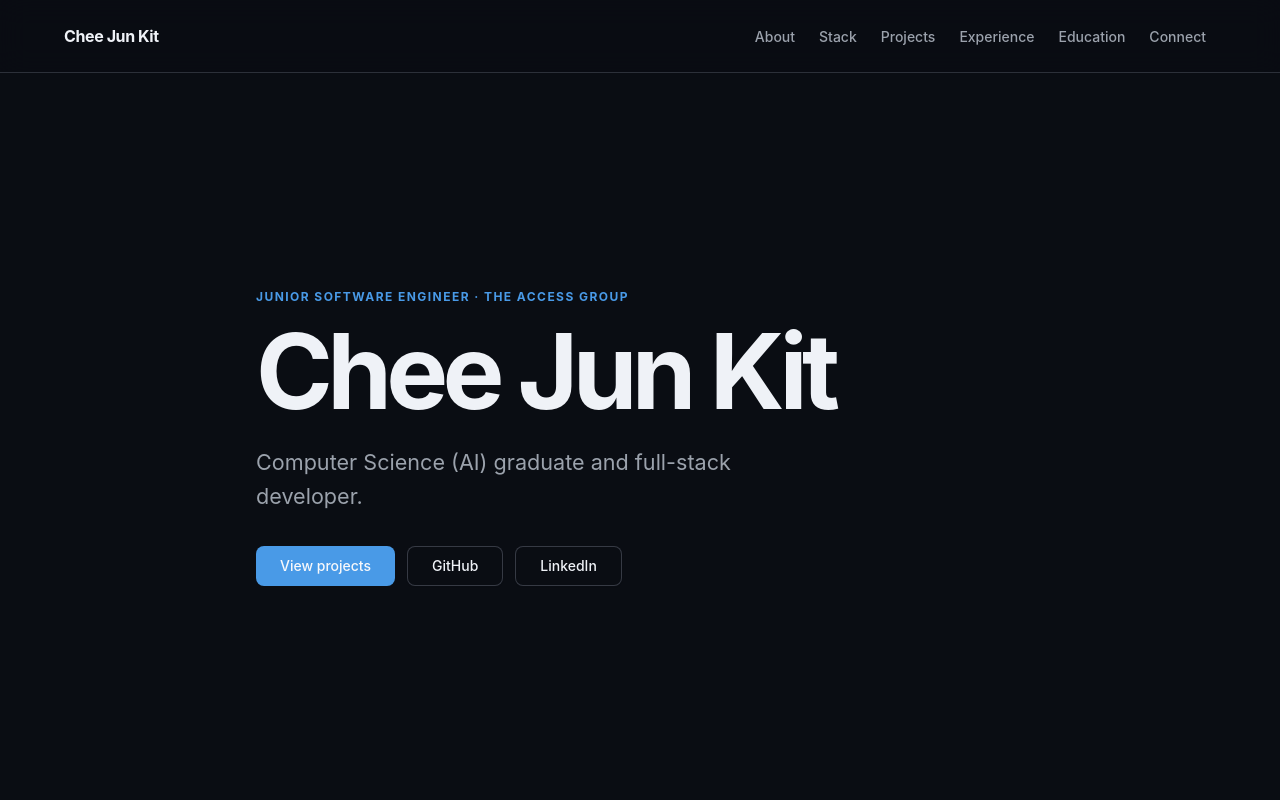
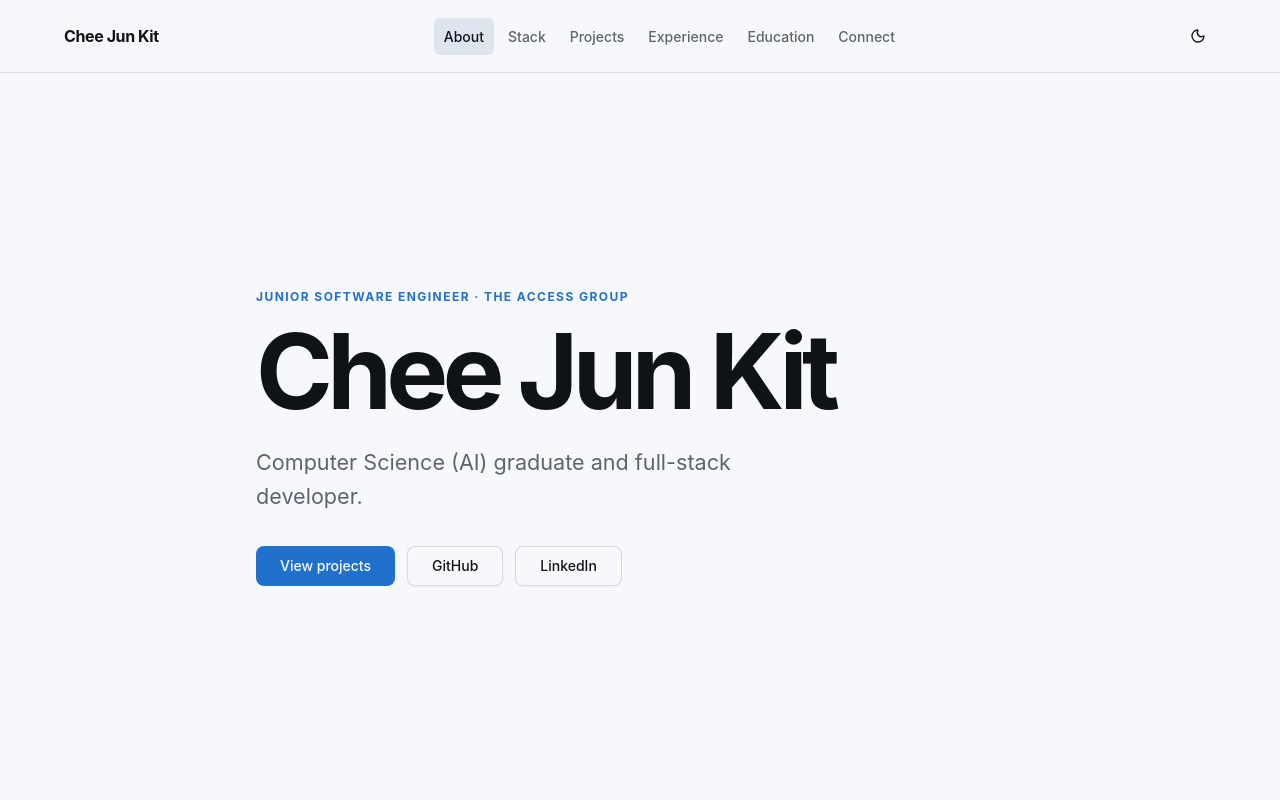
Before and after one commit to JunKit2003/PortfolioWebsite, a React (Vite) app in the folder frontend/: page / in a window 1280 px wide. Shown: the top 800 px of the page. Built offline with nearby package versions, Linux system fonts and the light colour scheme.

Commit message:
feat: add persisted dark/light theme toggle

```diff
--- a/frontend/index.html
+++ b/frontend/index.html
@@ -5,6 +5,17 @@
     <link rel="icon" type="image/svg+xml" href="/favicon.svg" />
     <meta name="viewport" content="width=device-width, initial-scale=1.0" />
     <title>Chee Jun Kit | Portfolio</title>
+    <script>
+      (function () {
+        try {
+          var stored = localStorage.getItem("theme")
+          var prefersLight = window.matchMedia("(prefers-color-scheme: light)").matches
+          if (stored === "light" || (!stored && prefersLight)) {
+            document.documentElement.classList.add("light")
+          }
+        } catch (error) {}
+      })()
+    </script>
   </head>
   <body>
     <div id="root"></div>
--- a/frontend/src/components/SiteHeader.tsx
+++ b/frontend/src/components/SiteHeader.tsx
@@ -1,7 +1,9 @@
-import { useEffect, useRef, useState } from "react"
+import { useEffect, useState } from "react"
 import { Menu, X } from "lucide-react"
 
+import { ThemeToggle } from "@/components/ThemeToggle"
 import { Button } from "@/components/ui/button"
+import { useActiveSection } from "@/hooks/useActiveSection"
 
 const navigationItems = [
   { href: "#about", label: "About" },
@@ -12,18 +14,17 @@ const navigationItems = [
   { href: "#connect", label: "Connect" },
 ]
 
+const sectionIds = navigationItems.map((item) => item.href.slice(1))
+
 export function SiteHeader() {
   const [isMenuOpen, setIsMenuOpen] = useState(false)
-  const menuButtonRef = useRef<HTMLButtonElement>(null)
+  const activeSection = useActiveSection(sectionIds)
 
   useEffect(() => {
     if (!isMenuOpen) return
 
     const closeOnEscape = (event: KeyboardEvent) => {
-      if (event.key === "Escape") {
-        setIsMenuOpen(false)
-        menuButtonRef.current?.focus()
-      }
+      if (event.key === "Escape") setIsMenuOpen(false)
     }
 
     window.addEventListener("keydown", closeOnEscape)
@@ -36,25 +37,36 @@ export function SiteHeader() {
         <a className="site-brand" href="#about" onClick={() => setIsMenuOpen(false)}>
           Chee Jun Kit
         </a>
+        <div className={isMenuOpen ? "site-nav-links is-open" : "site-nav-links"} id="primary-navigation">
+          {navigationItems.map((item) => {
+            const isActive = activeSection === item.href.slice(1)
+            return (
+              <a
+                aria-current={isActive ? "page" : undefined}
+                className={isActive ? "is-active" : undefined}
+                href={item.href}
+                key={item.href}
+                onClick={() => setIsMenuOpen(false)}
+              >
+                {item.label}
+              </a>
+            )
+          })}
+        </div>
+        <div className="site-nav-actions">
+          <ThemeToggle />
           <Button
             aria-controls="primary-navigation"
             aria-expanded={isMenuOpen}
             aria-label={isMenuOpen ? "Close navigation" : "Open navigation"}
             className="site-nav-toggle"
             onClick={() => setIsMenuOpen((open) => !open)}
-          ref={menuButtonRef}
             size="icon"
             type="button"
             variant="ghost"
           >
             {isMenuOpen ? <X aria-hidden="true" /> : <Menu aria-hidden="true" />}
           </Button>
-        <div className={isMenuOpen ? "site-nav-links is-open" : "site-nav-links"} id="primary-navigation">
-          {navigationItems.map((item) => (
-            <a href={item.href} key={item.href} onClick={() => setIsMenuOpen(false)}>
-              {item.label}
-            </a>
-          ))}
         </div>
       </nav>
     </header>
--- /dev/null
+++ b/frontend/src/components/ThemeToggle.tsx
@@ -0,0 +1,36 @@
+import { useEffect, useState } from "react"
+import { Moon, Sun } from "lucide-react"
+
+import { Button } from "@/components/ui/button"
+
+type Theme = "dark" | "light"
+
+function getInitialTheme(): Theme {
+  if (typeof document === "undefined") return "dark"
+  return document.documentElement.classList.contains("light") ? "light" : "dark"
+}
+
+export function ThemeToggle() {
+  const [theme, setTheme] = useState<Theme>(getInitialTheme)
+  const isLight = theme === "light"
+
+  useEffect(() => {
+    document.documentElement.classList.toggle("light", isLight)
+    try {
+      localStorage.setItem("theme", theme)
+    } catch (error) {}
+  }, [isLight, theme])
+
+  return (
+    <Button
+      aria-label={isLight ? "Switch to dark theme" : "Switch to light theme"}
+      aria-pressed={isLight}
+      onClick={() => setTheme(isLight ? "dark" : "light")}
+      size="icon"
+      type="button"
+      variant="ghost"
+    >
+      {isLight ? <Moon aria-hidden="true" /> : <Sun aria-hidden="true" />}
+    </Button>
+  )
+}
--- /dev/null
+++ b/frontend/src/hooks/useActiveSection.ts
@@ -0,0 +1,28 @@
+import { useEffect, useState } from "react"
+
+export function useActiveSection(ids: string[]): string {
+  const [activeId, setActiveId] = useState(ids[0] ?? "")
+
+  useEffect(() => {
+    const sections = ids
+      .map((id) => document.getElementById(id))
+      .filter((element): element is HTMLElement => element !== null)
+
+    if (sections.length === 0) return
+
+    const observer = new IntersectionObserver(
+      (entries) => {
+        const visible = entries
+          .filter((entry) => entry.isIntersecting)
+          .sort((a, b) => a.boundingClientRect.top - b.boundingClientRect.top)
+        if (visible[0]) setActiveId(visible[0].target.id)
+      },
+      { rootMargin: "-45% 0px -50% 0px", threshold: 0 },
+    )
+
+    sections.forEach((section) => observer.observe(section))
+    return () => observer.disconnect()
+  }, [ids])
+
+  return activeId
+}
--- a/frontend/src/index.css
+++ b/frontend/src/index.css
@@ -23,6 +23,35 @@
   --input: oklch(0.36 0.018 260);
   --ring: oklch(0.72 0.13 250);
   --radius: 0.625rem;
+}
+
+html {
+  color-scheme: dark;
+}
+
+html.light {
+  color-scheme: light;
+}
+
+.light {
+  --background: oklch(0.98 0.004 260);
+  --foreground: oklch(0.18 0.012 260);
+  --card: oklch(1 0 0);
+  --card-foreground: oklch(0.18 0.012 260);
+  --popover: oklch(1 0 0);
+  --popover-foreground: oklch(0.18 0.012 260);
+  --primary: oklch(0.55 0.16 255);
+  --primary-foreground: oklch(0.99 0.002 260);
+  --secondary: oklch(0.95 0.006 260);
+  --secondary-foreground: oklch(0.22 0.012 260);
+  --muted: oklch(0.95 0.006 260);
+  --muted-foreground: oklch(0.5 0.015 260);
+  --accent: oklch(0.92 0.015 255);
+  --accent-foreground: oklch(0.22 0.012 260);
+  --destructive: oklch(0.58 0.2 25);
+  --border: oklch(0.88 0.008 260);
+  --input: oklch(0.88 0.008 260);
+  --ring: oklch(0.6 0.14 255);
 }
 
 @theme inline {
@@ -128,6 +157,17 @@
 }
 
 .site-nav-links a:hover {
+  background: var(--accent);
+  color: var(--foreground);
+}
+
+.site-nav-actions {
+  display: flex;
+  align-items: center;
+  gap: 0.25rem;
+}
+
+.site-nav-links a.is-active {
   background: var(--accent);
   color: var(--foreground);
 }
```
Lines whose indentation alone changed are shown as unchanged.
